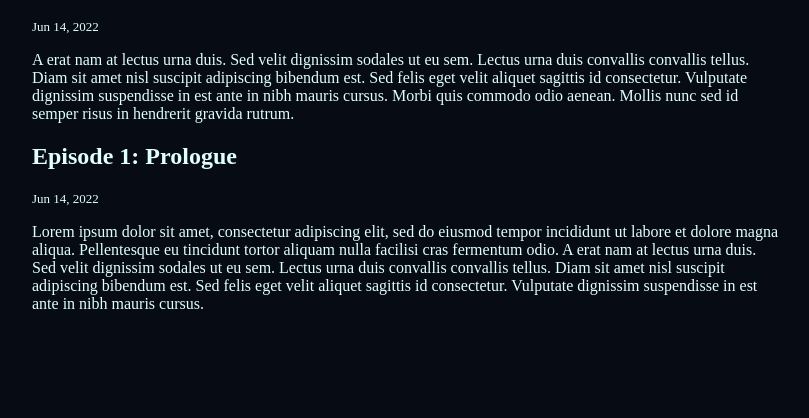
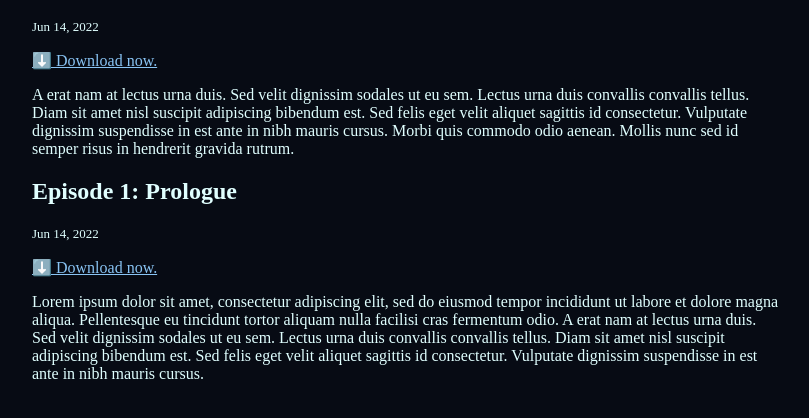
Before and after one commit to thomas-scrace/loc-website, a plain HTML site: page index.html in a window 1280 px wide. Shown: the part 790-1208 px from the top of the page, without its empty margins (233-1042 px from the left). Drawn offline with Linux system fonts and the light colour scheme.

Commit message:
Add audio test

```diff
--- a/index.html
+++ b/index.html
@@ -24,10 +24,12 @@
 
 <h2>Episode 2: Blenheim</h3>
 <time class="info" datetime="2022-06-14">Jun 14, 2022</time>
+<p><a href="audio/loc_e2.mp3">⬇️ Download now.</a></p>
 <p>A erat nam at lectus urna duis. Sed velit dignissim sodales ut eu sem. Lectus urna duis convallis convallis tellus. Diam sit amet nisl suscipit adipiscing bibendum est. Sed felis eget velit aliquet sagittis id consectetur. Vulputate dignissim suspendisse in est ante in nibh mauris cursus. Morbi quis commodo odio aenean. Mollis nunc sed id semper risus in hendrerit gravida rutrum.</p>
 
 <h2>Episode 1: Prologue</h3>
 <time class="info" datetime="2022-06-14">Jun 14, 2022</time>
+<p><a href="audio/loc_e1.mp3">⬇️ Download now.</a></p>
 <p>Lorem ipsum dolor sit amet, consectetur adipiscing elit, sed do eiusmod tempor incididunt ut labore et dolore magna aliqua. Pellentesque eu tincidunt tortor aliquam nulla facilisi cras fermentum odio.
 A erat nam at lectus urna duis. Sed velit dignissim sodales ut eu sem. Lectus urna duis convallis convallis tellus. Diam sit amet nisl suscipit adipiscing bibendum est. Sed felis eget velit aliquet sagittis id consectetur. Vulputate dignissim suspendisse in est ante in nibh mauris cursus.</p>
 
```
Also changed, not shown: 2 other files.
